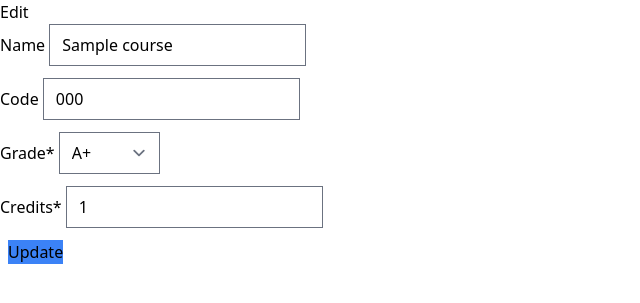
After one commit to JCast867/Tracking_GPA_App, a Django app: page /1/edit/ in a window 1280 px wide. The commit adds this page. Shown: the top 303 px of the page, without its empty margins (0-640 px from the left). Run offline with Django 5.2, Linux system fonts and the light colour scheme; a user stored in the database is signed in; tables that the repository leaves empty hold one stand-in row (values such as "Sample post"); some libraries are stand-ins or nearby versions.

Commit message:
editing classes

```diff
--- a/classes/urls.py
+++ b/classes/urls.py
@@ -1,8 +1,9 @@
 from django.urls import path
-from .views import CourseCreateView, CourseListView, CourseDeleteView
+from .views import CourseCreateView, CourseListView, CourseDeleteView, CourseUpdateView
 
 urlpatterns = [
     path("", CourseListView.as_view(), name="course_list"),
     path("new/", CourseCreateView.as_view(), name="course_new"),
     path("<int:pk>/delete/", CourseDeleteView.as_view(), name="course_delete"),
+    path("<int:pk>/edit/", CourseUpdateView.as_view(), name="course_edit")
 ]
--- a/classes/views.py
+++ b/classes/views.py
@@ -1,6 +1,6 @@
 from django.shortcuts import render
 from django.views.generic import ListView
-from django.views.generic.edit import CreateView, DeleteView
+from django.views.generic.edit import CreateView, DeleteView, UpdateView
 from django.urls import reverse_lazy
 from django.contrib.auth.mixins import LoginRequiredMixin, UserPassesTestMixin
 from .models import Course
@@ -65,3 +65,14 @@ class CourseDeleteView(LoginRequiredMixin, DeleteView):
     model = Course
     template_name = "course_delete.html"
     success_url = reverse_lazy("course_list")
+
+class CourseUpdateView(LoginRequiredMixin, UpdateView):
+    model = Course
+    fields = (
+        "name",
+        "code",
+        "grade",
+        "credits"
+    )
+    template_name = "course_edit.html"
+    success_url = reverse_lazy("course_list")
--- /dev/null
+++ b/templates/course_edit.html
@@ -0,0 +1,10 @@
+{% extends "base.html" %}
+{% load crispy_forms_tags %}
+
+{% block content %}
+<h1>Edit</h1>
+<form action="" method="post">{% csrf_token %}
+  {{ form|crispy }}
+  <button class="bg-blue-500 ms-2" type="submit">Update</button>
+</form>
+{% endblock content %}
--- a/templates/gpa_list.html
+++ b/templates/gpa_list.html
@@ -18,6 +18,7 @@
             <td class="border px-4 py-2">{{ course.grade }}</td>
             <td class="border px-4 py-2">{{ course.credits }}</td>
             <td class="border px-4 py-2"><a href="{% url 'course_delete' course.pk %}">Delete</a></td>
+            <td class="border px-4 py-2"><a href="{% url 'course_edit' course.pk %}">Edit</a></td>
         </tr>
         {% empty %}
         <tr>
```
